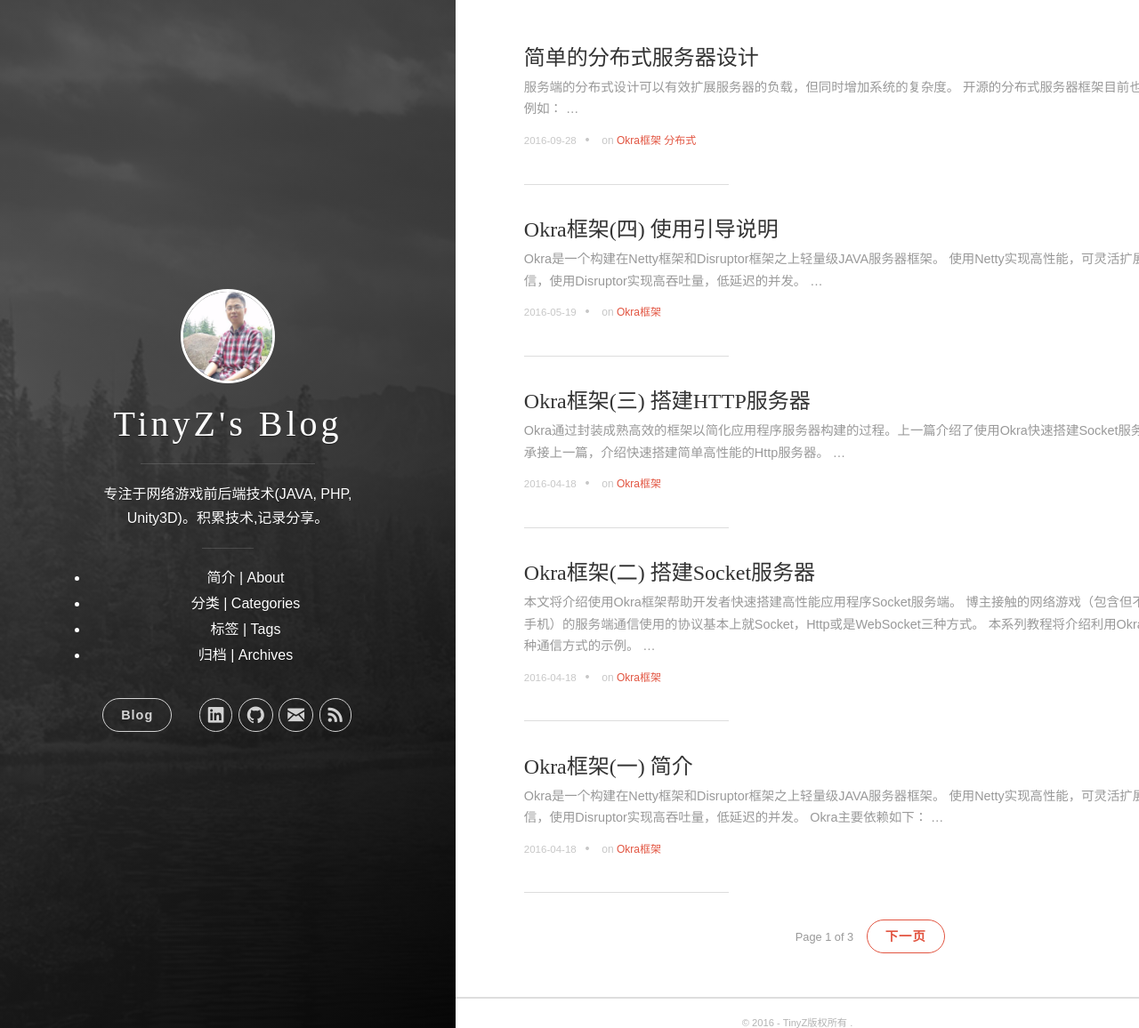
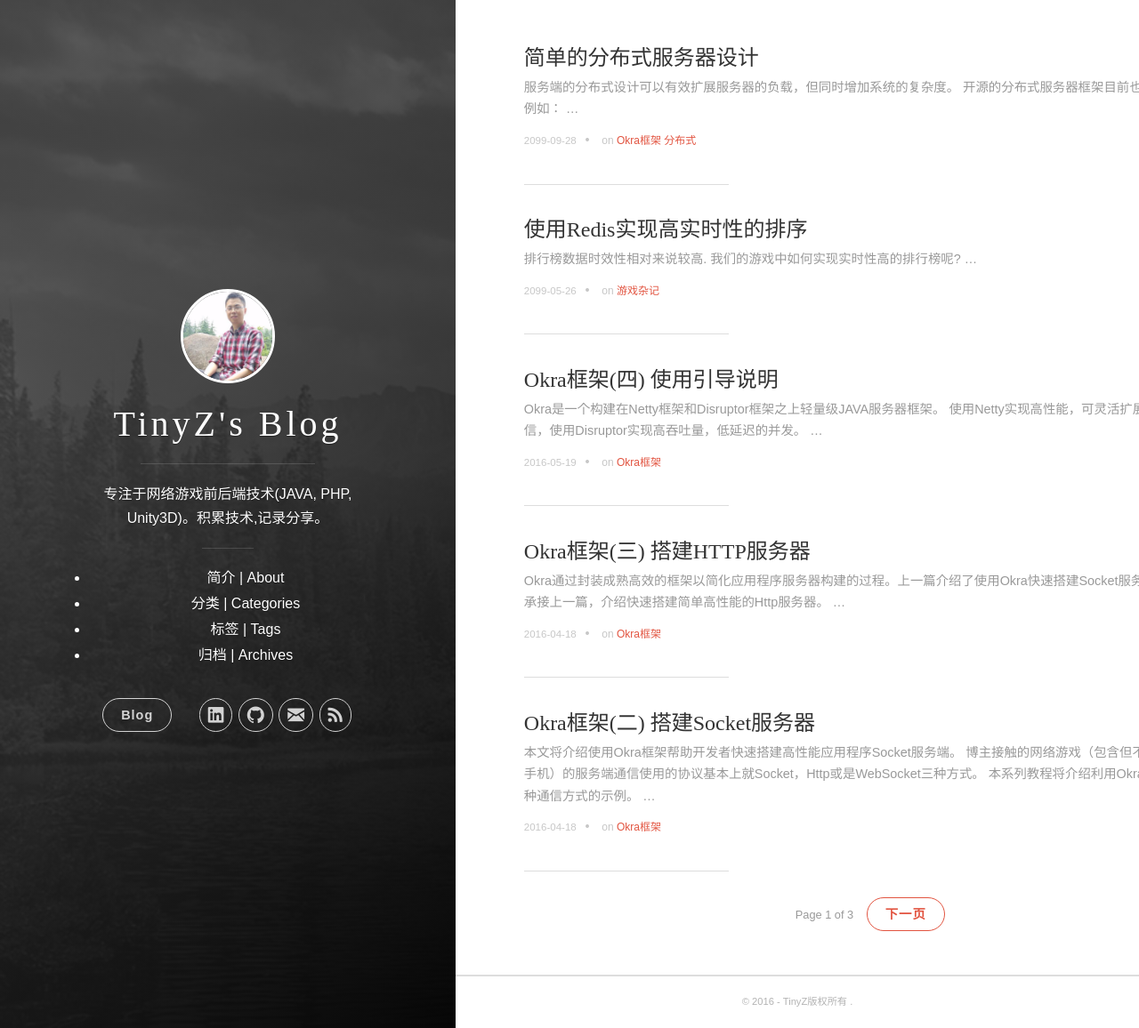
Before and after one commit to zou90512/web_tinyz, a Jekyll site: the page built from index.html, in a window 1280 px wide and 1156 px high. Shown: the whole window at 89% size. Built offline with Jekyll 4.4.1, drawn with Linux system fonts in a browser that asks for light colours; the list of posts is cut into pages by our own code; some of the changed lines change nothing that is shown.

Commit message:
Add : Redis实现排行榜

````diff
--- a/_posts/2016-04-28-Okra_Ax_distrubute_design.md
+++ b/_posts/2016-04-28-Okra_Ax_distrubute_design.md
@@ -1,7 +1,7 @@
 ---
 layout: page
 title: 简单的分布式服务器设计
-date: 2016-09-28 09:26:00 +0800
+date: 2099-09-28 09:26:00 +0800
 categories: [Okra]
 tags: [Okra框架, 分布式]
 ---
--- /dev/null
+++ b/_posts/2016-05-26-Redis_SortedSet_Implement_Rank.md
@@ -0,0 +1,57 @@
+---
+layout: page
+title: 使用Redis实现高实时性的排序
+date: 2099-05-26 9:00:00 +0800
+categories: [Redis]
+tags: [游戏杂记]
+---
+
+排行榜数据时效性相对来说较高. 我们的游戏中如何实现实时性高的排行榜呢?
+
+## 引言
+
+记得那年，笔者还刚入行的时候。需要为一款MMORPG实现一个玩家的等级排行榜。
+排序规则是优先根据等级排序，等级相同根据经验值排序，经验值相同根据满级时间排序。
+
+那个时候能想到的做法就是数据库新增一个字段用于保存玩家到达满级的时间戳，配合当时在数据库中已经存在的保存玩家的经验和等级的字段，
+使用MySQL数据库的Select查询语句根据三个条件最终实现排序,
+排序之后将排名数据缓存到内存中,以减轻数据库的压力, 设定排行榜数据过期时间为3个小时，每当数据过期重新查询排序并更新缓存。
+
+那个时候的业务量小，小区小服玩家不多，对实时性要求也不高，就这么算是实现了。O(∩_∩)O哈哈~。跑偏了。下面正题
+
+## Sorted Set应用
+
+Redis提供基于跳跃表(skip list)实现的时间复杂度大致为(O(log(n)))的有序集合(Sorted Set)。
+本文讲的核心内容高实时性的排行榜排序，就是根据Redis的这一数据结构来的。
+
+假若项目中未使用Redis, 未来也不准备引入Redis 的朋友。可以研究一下跳跃表的自己实现SortedSet或引用GitHub上其他网友的开源实现。
+
+以引言中的需求为例子.
+SortedSet根据一个名为score的64位双精度浮点数的参数实现排序. 但是在实际应用中推荐将score当做64位长整型来使用. 原因很简单: long的取值范围要大于double.
+
+>> double范围为[-(2^53), +(2^53)] long范围为[-(2^63), +(2^63) - 1]
+
+实际应用根据自己的需求选择即可.
+
+引言中的排序是三个条件的，但是SortedSet只提供一个参数而且还是数字，那该如何应用呢?
+
+下面来正菜了。因为redis保存的数据是64位的，利用数据位移和合理分析拆分着64位拼接组合成我们需要的数据即可。
+
+## 分析各部分数据的取值范围
+
+先普及一点基础知识.
+
+ * 8位二进制: 有符号[-128, 127]， 无符号[0, 255]
+ * 8位二进制: 有符号[-128, 127]， 无符号[0, 255]
+ * ...
+ * 32位二进制: 有符号[-2^31, 2^31 - 1]， 无符号[0, 2^32]
+ * ...
+ * 64位二进制: 有符号[-2^63, 2^63 - 1]， 无符号[0, 2^64]
+
+64位二进制数，首先时间戳精确到秒 则需要32位，等级一般8位即可。这么拆分下来经验值最多使用剩余24位表示，有符号[-2^23, 2^23 - 1],也就800w+。
+对于一些小数值经验应该是足够了。但是假如是类似于暗黑三这种按E计算的咋办?
+通过降低数值规模，例如：每1w实际经验值转换为1点排序经验值。即20E实际经验 / 1w = 20w 排序经验.  20w完全足够24位二进制来表示了。
+
+```java
+
+```
````
